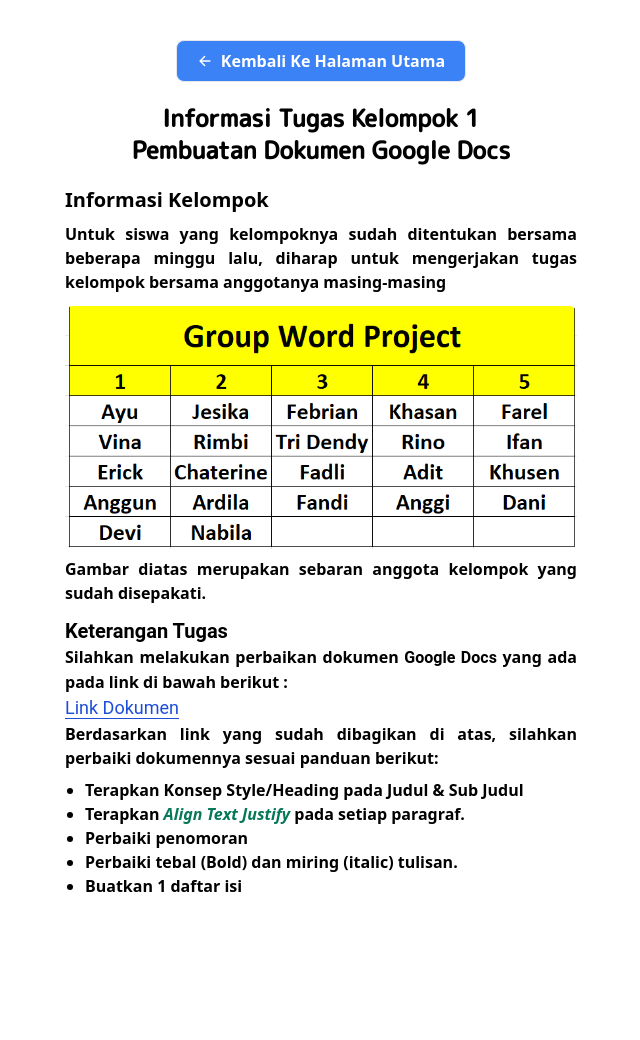
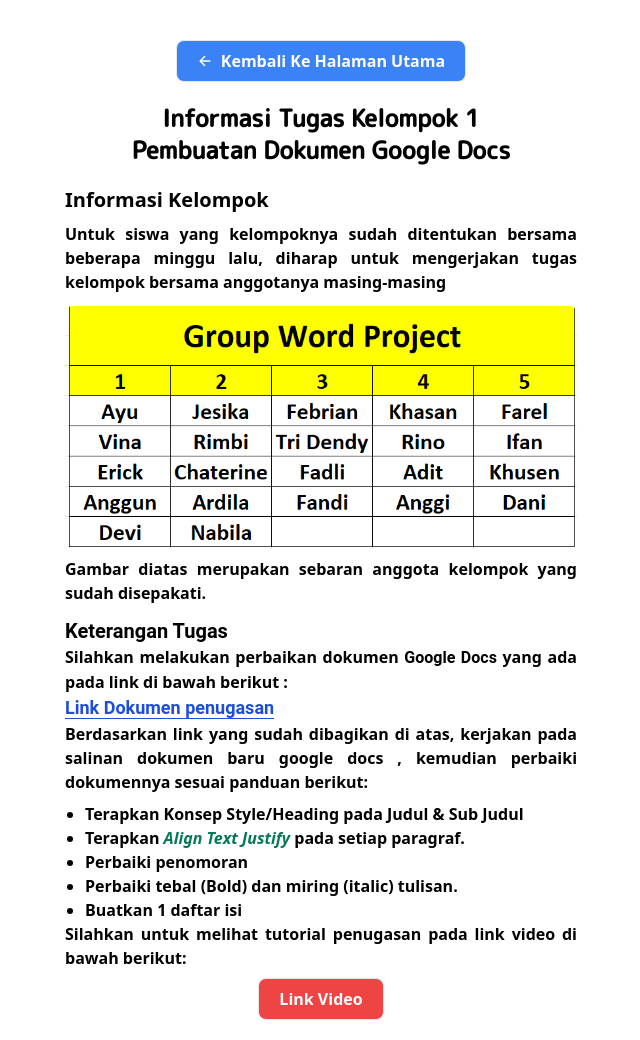
Before and after one commit to wanglaga/kuiskelas9, a website: page kuis/groupAssign1.html in a window 1280 px wide. Shown: the whole page, without its empty margins (319-959 px from the left). Before the commit the page ends 918 px from the top, so only its background shows below. Drawn offline with nearby package versions, Linux system fonts and the light colour scheme.

Commit message:
Tugas Kelompok: 06-05-2024

```diff
--- a/kuis/groupAssign1.html
+++ b/kuis/groupAssign1.html
@@ -48,10 +48,10 @@
             </h1>
             <p class="font-semibold text-justify">Silahkan melakukan perbaikan dokumen <span
                     class="font-semibold font-robo">Google Docs</span> yang ada pada link di bawah berikut :</p>
-            <a class="underline underline-offset-4 font-robo text-blue-700 text-lg" href="">Link Dokumen</a>
+            <a class="underline underline-offset-4 font-robo font-bold text-blue-700 text-lg" href="">Link Dokumen penugasan</a>
         </div>
         <div class="max-w-lg mx-auto">
-            <p class="font-semibold text-justify mb-2">Berdasarkan link yang sudah dibagikan di atas, silahkan perbaiki
+            <p class="font-semibold text-justify mb-2">Berdasarkan link yang sudah dibagikan di atas, <span class="font-bold">kerjakan pada salinan dokumen baru google docs </span>, kemudian perbaiki
                 dokumennya sesuai panduan berikut:</p>
             <ul class="px-5 list-disc text-md font-bold">
                 <li>Terapkan Konsep Style/Heading pada Judul & Sub Judul</li>
@@ -61,6 +61,15 @@
                 <li>Buatkan 1 daftar isi</li>
             </ul>
         </div>
+        <div class="max-w-lg mx-auto">
+            <p class="font-semibold text-justify mb-2">Silahkan untuk melihat tutorial penugasan pada link video di bawah berikut:</p>
+            <a href="https://youtu.be/3P-u8q6PB0A">
+                <button type="button"
+                    class="max-w-lg mx-auto flex items-center justify-center w-full px-5 py-2 text-md transition-colors duration-200 text-white bg-red-500 border rounded-lg gap-x-2 sm:w-auto hover:bg-red-700 hover:text-white font-semibold">
+                    <span>Link Video</span>
+                </button>
+            </a>
+        </div>
     </section>
 
     <script type="module" src="https://unpkg.com/ionicons@7.1.0/dist/ionicons/ionicons.esm.js"></script>
```
Also changed, not shown: dist/output.css. Lines whose indentation alone changed are shown as unchanged.
